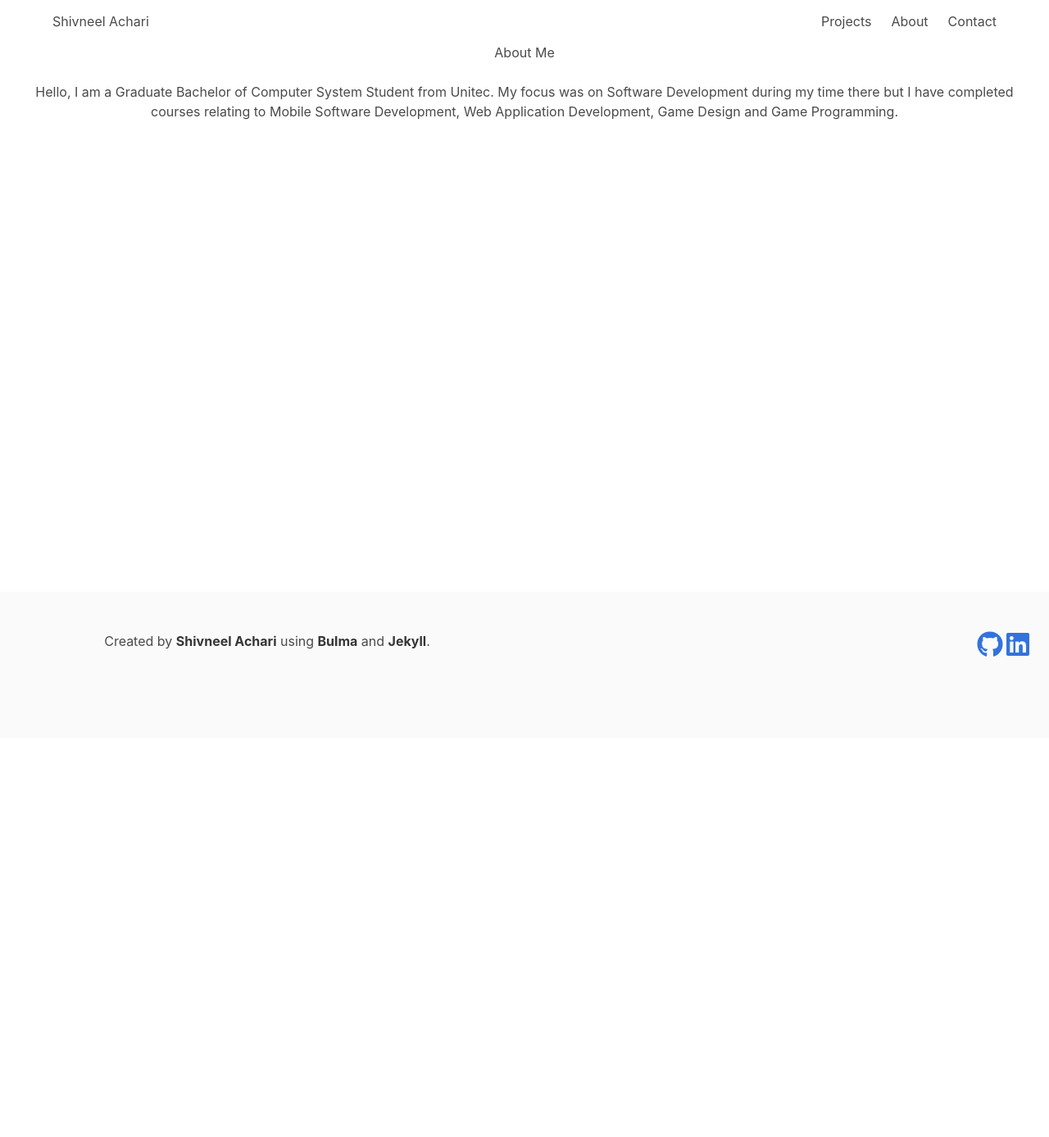
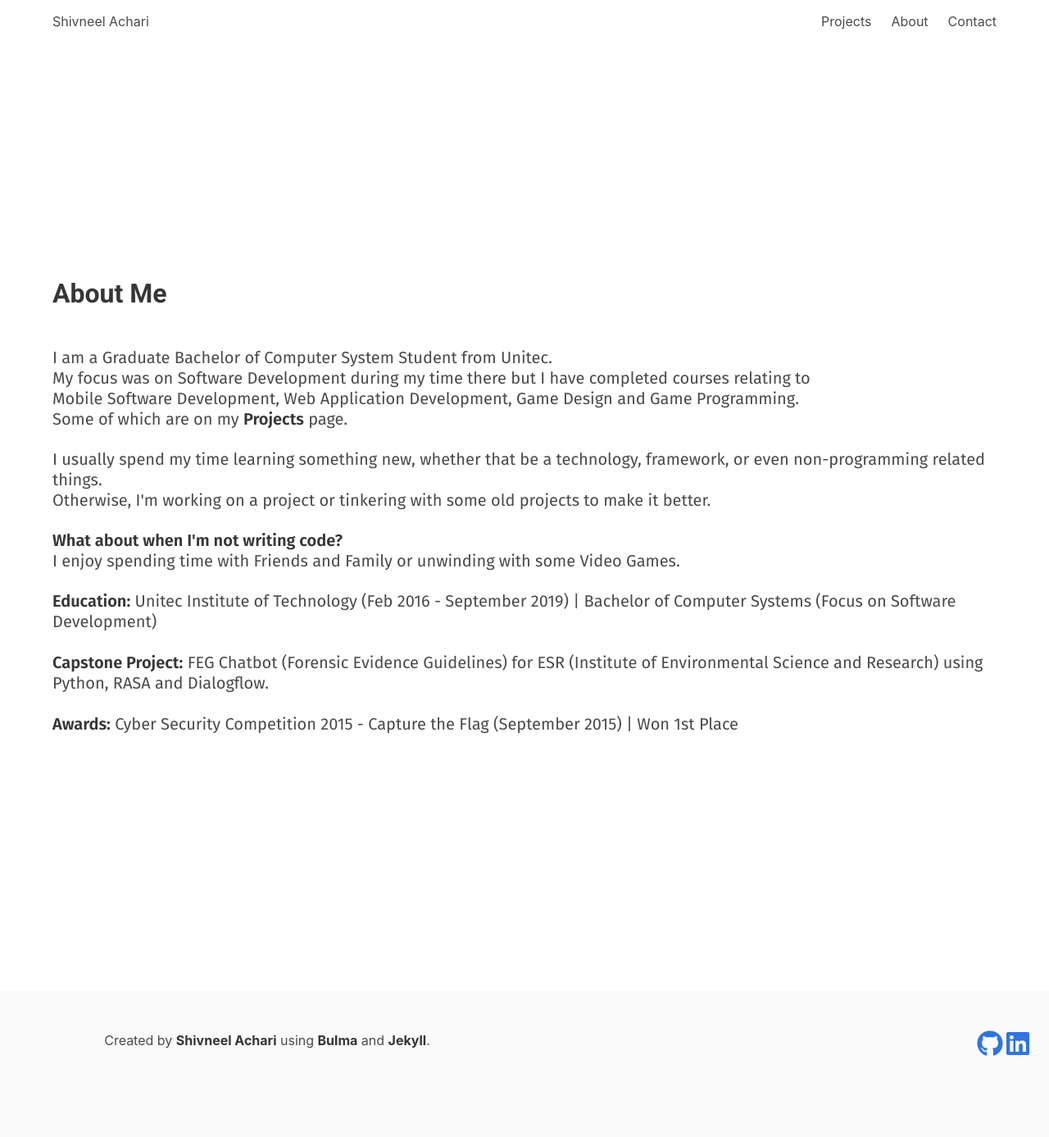
Before and after one commit to acharishivvy/acharishivvy.github.io, a Jekyll site: the page built from _pages/02_about.html, in a window 1280 px wide. Shown: the whole page at 82% size. Built offline with Jekyll 4.4.1, drawn with Linux system fonts in a browser that asks for light colours; nearby versions of some CDN libraries; before the commit the page ends 900 px from its top, so only the background shows below that.

Commit message:
Update 02_about.html

```diff
--- a/_pages/02_about.html
+++ b/_pages/02_about.html
@@ -3,11 +3,50 @@
 title: About
 permalink: /about/
 ---
+
 {% include navbar.html %}
-<div class="container is-fluid has-text-centered">
-    <p>About Me</p>
-    <br>
-    <p> Hello, I am a Graduate Bachelor of Computer System Student from Unitec. My focus was on Software Development during my time there but I have
-        completed courses relating to Mobile Software Development, Web Application Development, Game Design and Game Programming.
-    </p>
+<div class="container is-fluid">
+  <section class="hero is-large">
+    <div class="hero-body">
+      <div class="container">
+        <h1 class="title">
+          About Me
+        </h1>
+        <br>
+        <h2 class="subtitle has-text-left">
+          I am a Graduate Bachelor of Computer System Student from Unitec.
+          <br>
+          My focus was on Software Development during my time there but I have completed courses relating to
+          <br>
+          Mobile Software Development, Web Application Development, Game Design and Game Programming.
+          <br>
+          Some of which are on my <strong>Projects</strong> page.
+        </h2>
+        <h2 class="subtitle">
+            I usually spend my time learning something new, whether that be a technology, framework, or even non-programming related things.
+            <br>
+            Otherwise, I'm working on a project or tinkering with some old projects to make it better.
+        </h2>
+        <h2 class="subtitle">
+            <strong>What about when I'm not writing code?</strong>
+            <br>
+            I enjoy spending time with Friends and Family or unwinding with some Video Games.
+        </h2>
+        <h2 class="subtitle">
+            <strong>Education:</strong>
+            Unitec Institute of Technology (Feb 2016 - September 2019) | Bachelor of Computer Systems (Focus on Software Development)
+            <br>
+            <br>
+            <strong>Capstone Project:</strong>
+            FEG Chatbot (Forensic Evidence Guidelines) for ESR (Institute of Environmental Science and Research) using Python, RASA and Dialogflow.
+            <br>
+            <br>
+            <strong>Awards:</strong>
+            Cyber Security Competition 2015 - Capture the Flag (September 2015) | Won 1st Place
+            <br>
+            <br>
+        </h2>
+      </div>
+    </div>
+  </section>
 </div>
```
